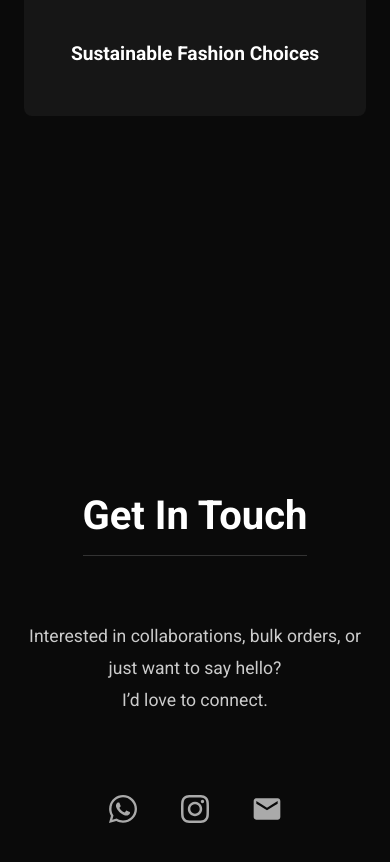
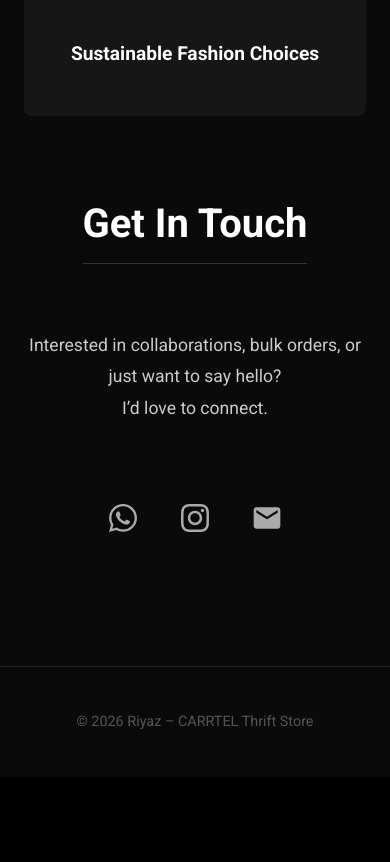
Before and after one commit to muhammeduvaiz/riyas, a React (Vite) app: page / in a window 390 px wide. Shown: the part 3260-4122 px from the top of the page. After the commit the page ends 4037 px from the top, so only its background shows below. Built offline with nearby package versions, Linux system fonts and the light colour scheme.

Commit message:
margin correction

```diff
--- a/src/components/home/home.css
+++ b/src/components/home/home.css
@@ -137,6 +137,13 @@ section {
     text-align: center;
 }
 
+@media (max-width: 768px) {
+    .contact-container {
+        margin-top: 1px;
+
+    }
+}
+
 /* .contact-btn {
     display: inline-block;
     padding: 1rem 3rem;
@@ -212,11 +219,23 @@ section {
         /* margin: 2px; */
     }
 
-    .brand{
+    .brand {
         min-height: calc(100vh - 200px);
 
     }
-    .offer{
+
+    .offer {
         min-height: calc(100vh - 200px);
+        padding-bottom: 0;
+        /* Reduce bottom padding */
+    }
+
+    .contact-container {
+        min-height: auto;
+        /* Allow contact to be smaller */
+        padding-top: 2rem;
+        /* Reduce top separation */
+        justify-content: flex-start;
+        /* Align closer to top */
     }
 }
```
